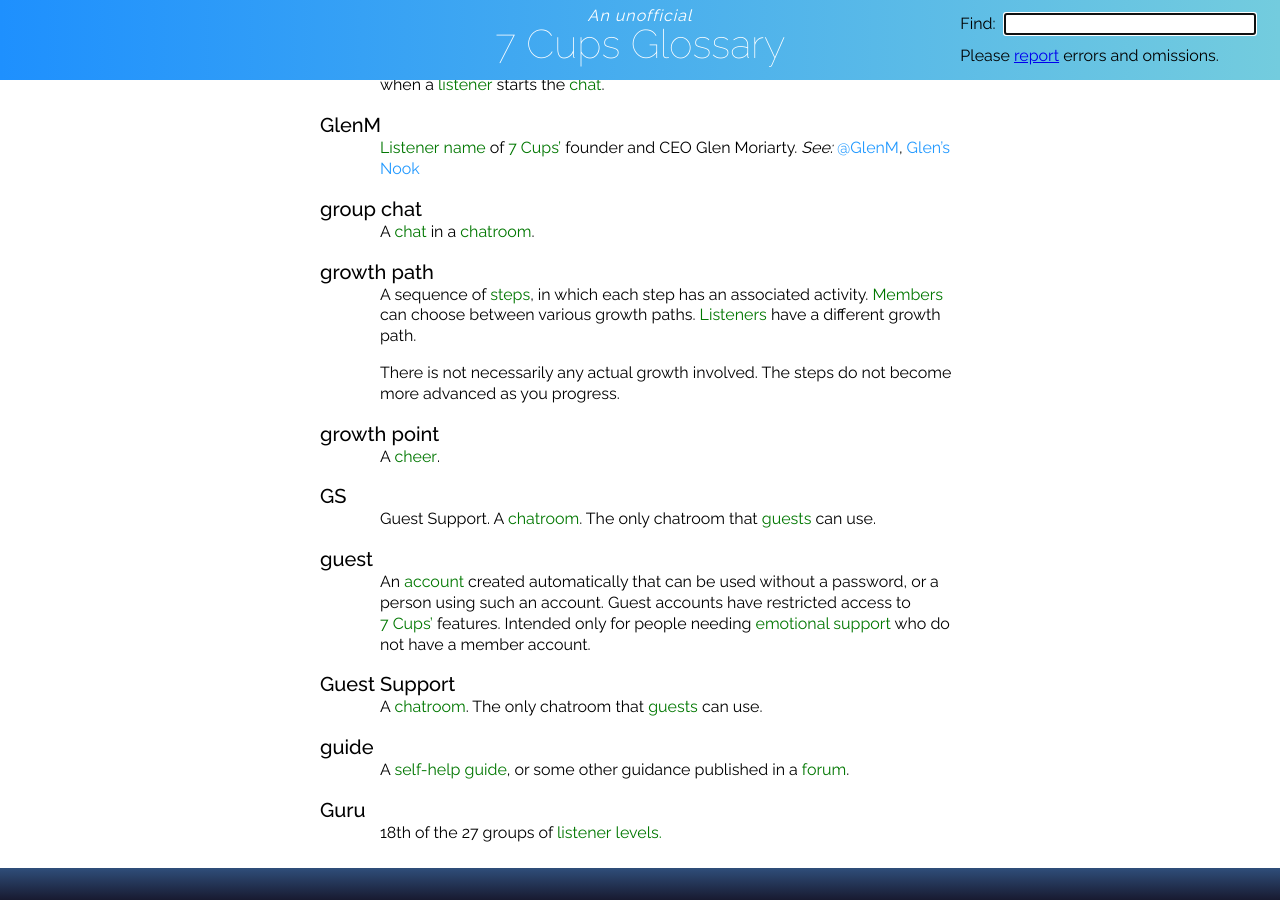
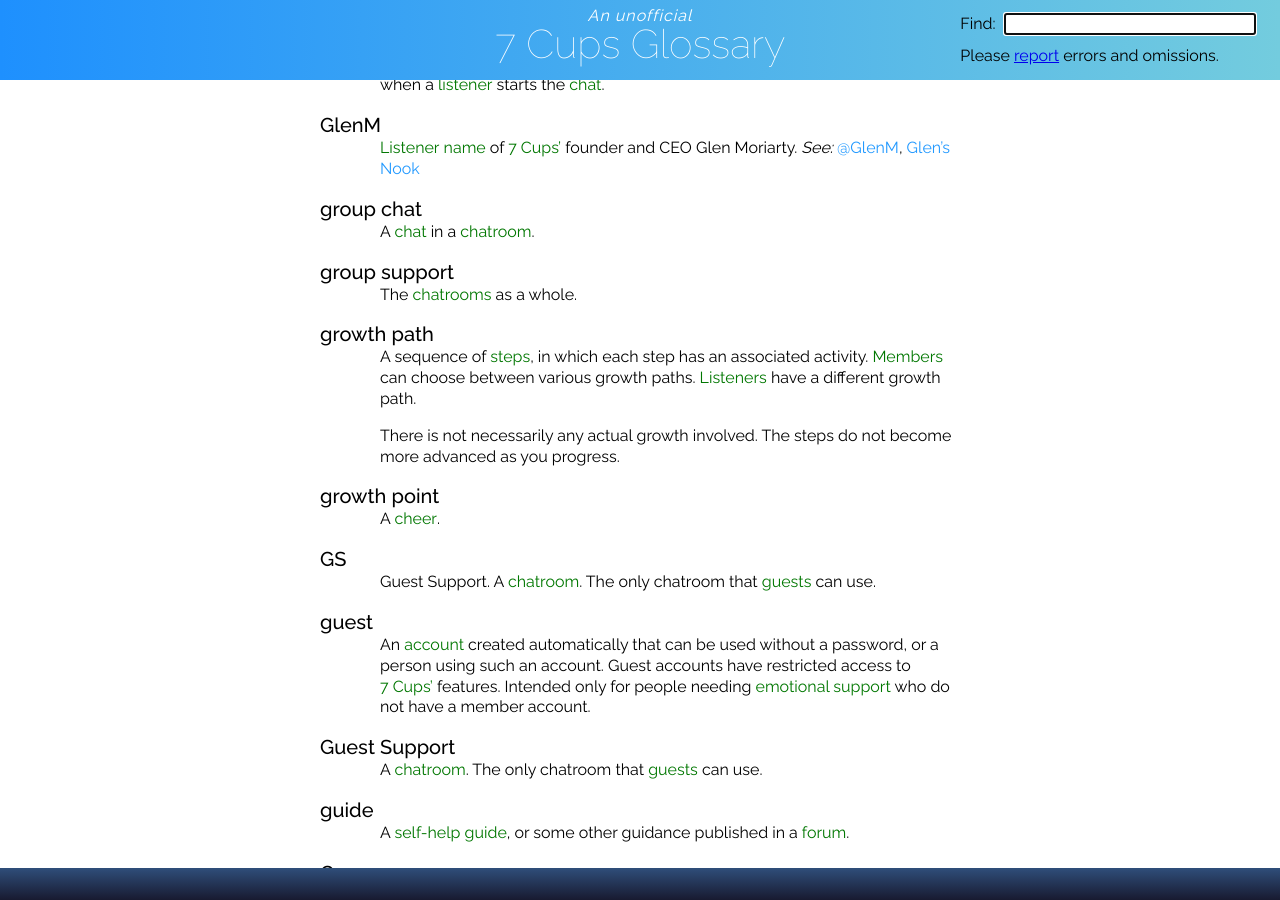
Before and after one commit to RarelyCharlie/rarelycharlie.github.io, a Jekyll site: the page built from glossary.md, in a window 1280 px wide and 900 px high, scrolled down 7800 px. Built offline with Jekyll 4.4.1, drawn with Linux system fonts in a browser that asks for light colours.

Commit message:
add group support

```diff
--- a/glossary.md
+++ b/glossary.md
@@ -291,6 +291,9 @@ A ~~guest~~ or member who requests a ~~1-to-1 chat~~ but who does not respond wh
 
 # group chat
 A ~~chat~~ in a ~~chatroom~~.
+
+# group support
+The ~~chatrooms/chatroom~~ as a whole.
 
 # growth path
 A sequence of ~~steps/step~~, in which each step has an associated activity. ~~Members/member~~ can choose between various growth paths. ~~Listeners/listener~~ have a different growth path.
```
